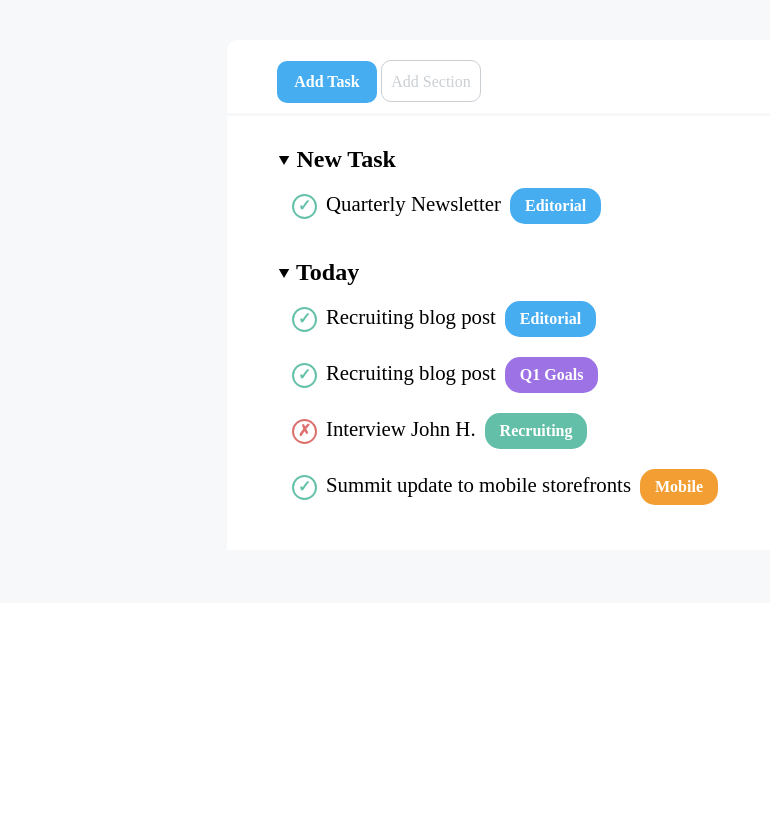
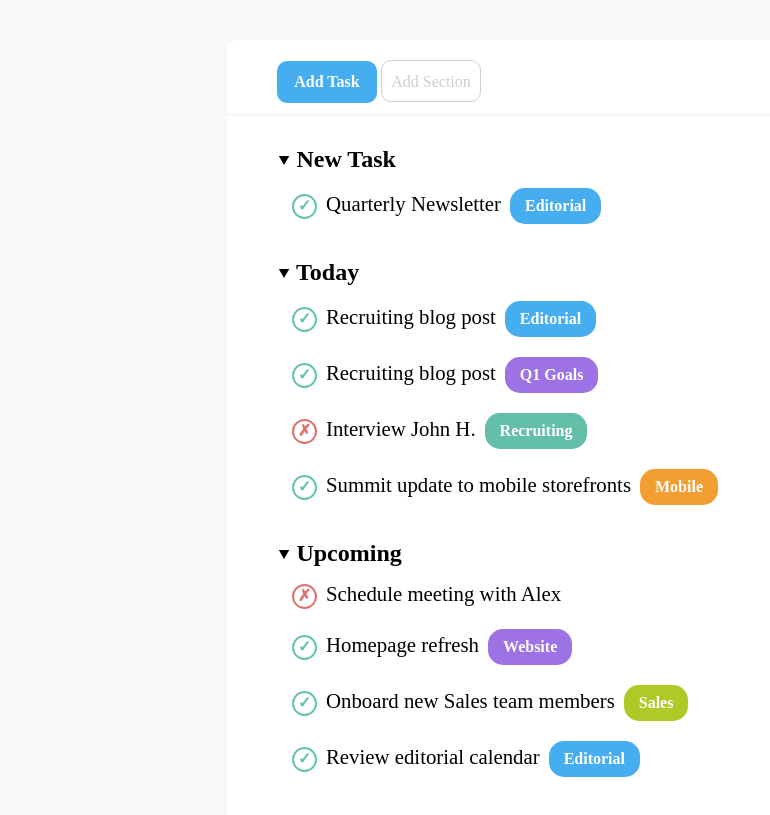
Before and after one commit to antoniostassi/html-css-toboolist, a plain HTML site: page index.html in a window 1280 px wide. Shown: the part 85-900 px from the top of the page, without its empty margins (0-770 px from the left). Before the commit the page ends 800 px from the top, so only its background shows below. Drawn offline with Linux system fonts and the light colour scheme.

Commit message:
+ upcoming section

```diff
--- a/css/style.css
+++ b/css/style.css
@@ -7,6 +7,11 @@
 }
 
 /* Global Settings */
+
+.no-button {
+    display:inline-block;
+    margin-bottom:13px;
+}
 .blue-button {
     background-color:#47ADF1;
     color:white;
@@ -21,6 +26,12 @@
 
 .green-button {
     background-color:#64BFA8;
+    color:white;
+    font-weight:800;
+}
+
+.light-green-button {
+    background-color:#B0C926;
     color:white;
     font-weight:800;
 }
--- a/index.html
+++ b/index.html
@@ -63,6 +63,31 @@
                             </div>
                         </div>
                     </section>
+                    <!-- Upcoming Section -->
+                    <section>
+                        <h2> <span class="arrow">&#11206;</span> Upcoming</h2>
+                        <div class="task-title">
+                            <div>
+                                <span class="icon crossmark">&cross;</span>
+                                <span class="object no-button">Schedule meeting with Alex</span>
+                            </div>
+                            <div>
+                                <span class="icon checkmark">&checkmark;</span>
+                                <span class="object">Homepage refresh</span>
+                                <div class="task-button purple-button">Website</div>
+                            </div>
+                            <div>
+                                <span class="icon checkmark">&checkmark;</span>
+                                <span class="object">Onboard new Sales team members</span>
+                                <div class="task-button light-green-button">Sales</div>
+                            </div>
+                            <div>
+                                <span class="icon checkmark">&checkmark;</span>
+                                <span class="object">Review editorial calendar</span>
+                                <div class="task-button blue-button">Editorial</div>
+                            </div>
+                        </div>
+                    </section>
                 </div>
 
             </div>
```
